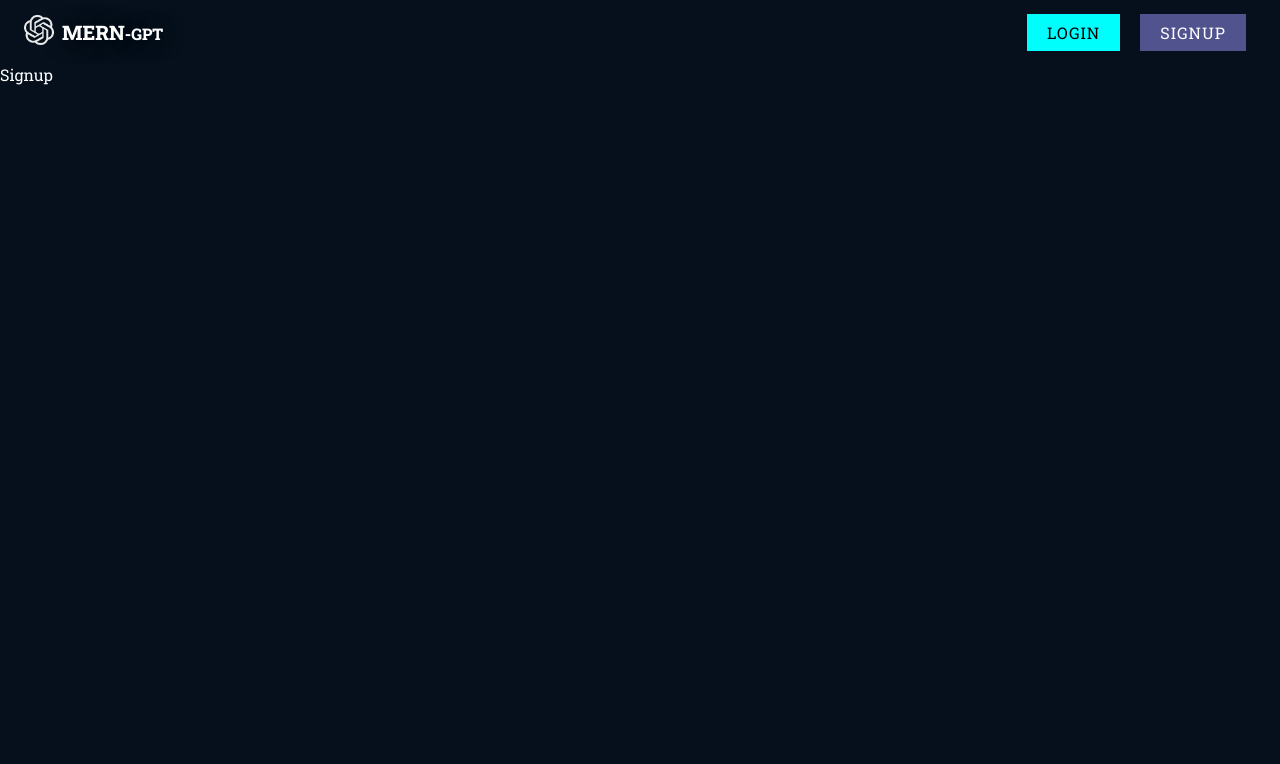
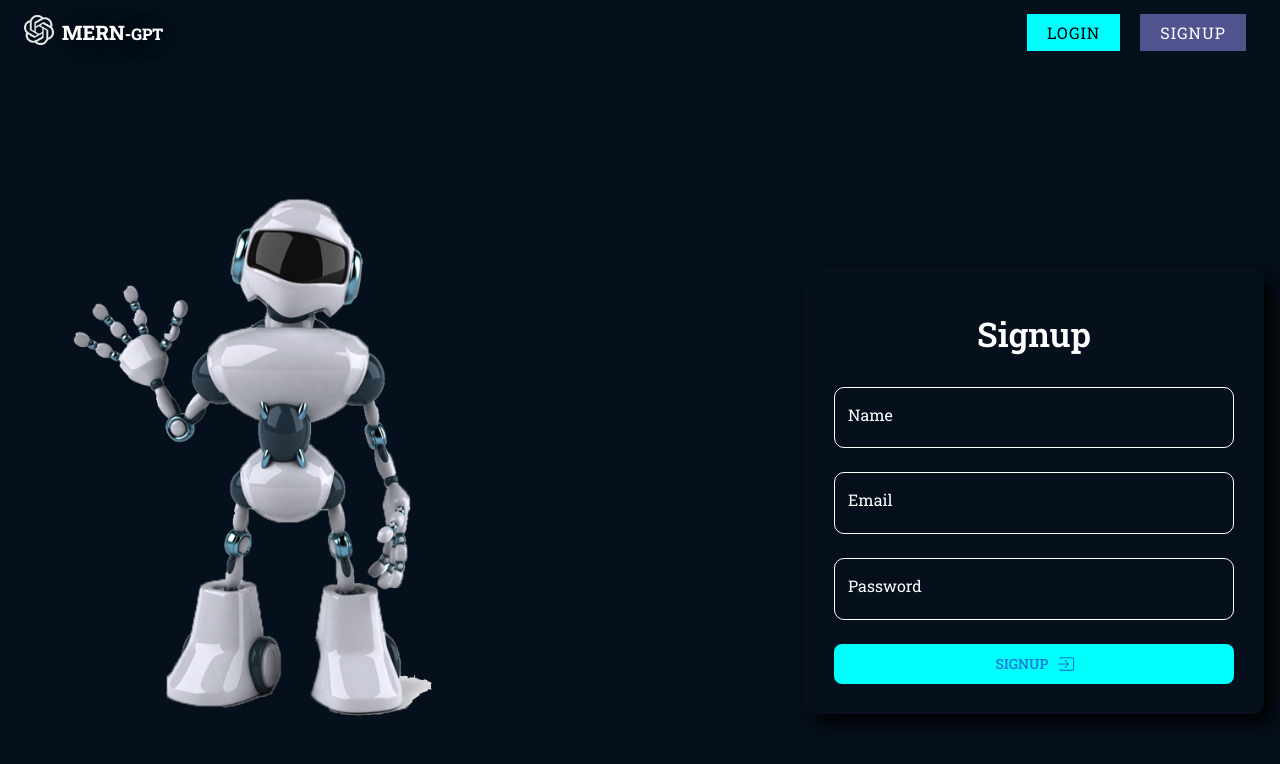
Before and after one commit to CarlosEspinosa88/openai-chatbot-mern-stack, a React (Vite) app in the folder frontend/: page /signup in a window 1280 px wide. Shown: the top 764 px of the page. Built offline with nearby package versions, Linux system fonts and the light colour scheme; no server answers.

Commit message:
Add Signup view and functionalities

```diff
--- a/frontend/src/context/AuthContext.tsx
+++ b/frontend/src/context/AuthContext.tsx
@@ -1,5 +1,5 @@
 import { useState, useEffect, createContext, ReactNode } from "react";
-import { loginUser, logoutUser } from "../helpers/api";
+import { loginUser, logoutUser, singUpUser } from "../helpers/api";
 import { checkAuthStatus } from "../helpers/api"
 
 type User = {
@@ -43,8 +43,15 @@
     }
   }
 
-  const signup = (name: string, email: string,  password: string) => {
+  const signup = async (name: string, email: string,  password: string) => {
     console.log({ name, email, password})
+    const data = await singUpUser(name, email, password)
+
+    if (data) {
+      setIsLoggedIn(false)
+      setUser(null)
+
+    }
   }
 
   const logout = async () => {
--- a/frontend/src/helpers/api.tsx
+++ b/frontend/src/helpers/api.tsx
@@ -6,6 +6,22 @@
 
     if (res.status !== 200) {
       throw new Error("Unable to login");
+    }
+
+    const data = await res.data;
+
+    return data
+  } catch (error) {
+    throw new Error("Unable to login", error);
+  }
+}
+
+export const singUpUser = async (name: string, email: string, password: string) => {
+  try {
+    const res = await axios.post('/user/singup', { name, email, password });
+
+    if (res.status !== 200) {
+      throw new Error("Unable to signup");
     }
 
     const data = await res.data;
--- a/frontend/src/pages/Signup.tsx
+++ b/frontend/src/pages/Signup.tsx
@@ -1,9 +1,103 @@
-import React from 'react'
+import React, { useEffect } from 'react'
+import { IoIosLogIn } from "react-icons/io";
+import { Box, Typography, Button } from '@mui/material'
+import { toast } from "react-hot-toast"
+import { useNavigate } from 'react-router-dom';
+import CustomizedInput from '../components/shared/CustomizedInput'
+import useAuth from '../hooks/useAuth';
 
-export default function Signup() {
+export default function SignUp() {
+  const auth = useAuth()
+  const navigate = useNavigate()
+
+  const handleSubmit = async (e: React.FormEvent<HTMLFormElement>) => {
+    e.preventDefault()
+    const formData = new FormData(e.currentTarget)
+
+    const name = formData.get("name") as string
+    const email = formData.get("email") as string
+    const password = formData.get("password") as string
+
+    try {
+      toast.loading("Signing Up", { id: "signup"})
+      await auth?.signup(name, email, password)
+      toast.success("Signing Up Succesfully", { id: "signup"})
+
+    } catch (error) {
+      toast.error("Signing Up Failed", { id: "signup"})
+      console.log(error)
+    }
+  }
+
+  useEffect(() => {
+    if (auth?.user) {
+      return navigate("/chats")
+    }
+  }, [auth?.user, navigate])
+
   return (
-    <div>
-      Signup
-    </div>
+    <Box width={'100%'} height={'100%'} display={"flex"} flex={1}>
+      <Box padding={8} mt={8} display={{ md: "flex", sm: 'none', xs: 'none'}}>
+        <img src='airobot.png' alt='Robot' style={{ width: "400px"}} />
+      </Box>
+      <Box
+        display={"flex"}
+        flex={{ xs: 1, md: 0.5 }}
+        justifyContent={"center"}
+        alignItems={"center"}
+        padding={2}
+        ml={"auto"}
+        mt={16}
+      >
+        <form
+          onSubmit={handleSubmit}
+          style={{
+            margin: "auto",
+            padding: "30px",
+            boxShadow: "10px 10px 20px #000",
+            borderRadius: "10px",
+            border: "none",
+          }}
+        >
+           <Box
+            sx={{
+              display: "flex",
+              flexDirection: "column",
+              justifyContent: "center",
+            }}
+          >
+            <Typography
+              variant="h4"
+              textAlign="center"
+              padding={2}
+              fontWeight={600}
+            >
+              Signup
+            </Typography>
+            <CustomizedInput type='text' name='name' label='Name' />
+            <CustomizedInput type='email' name='email' label='Email' />
+            <CustomizedInput type='password' name='password' label='Password' />
+            <Button
+              type="submit"
+              sx={{
+                px: 2,
+                py: 1,
+                mt: 2,
+                width: "400px",
+                borderRadius: 2,
+                bgcolor: "#00fffc",
+                ":hover": {
+                  bgcolor: "white",
+                  color: "black",
+                },
+              }}
+              endIcon={<IoIosLogIn />}
+            >
+              Signup
+            </Button>
+          </Box>
+        </form>
+      </Box>
+    </Box>
   )
 }
```
